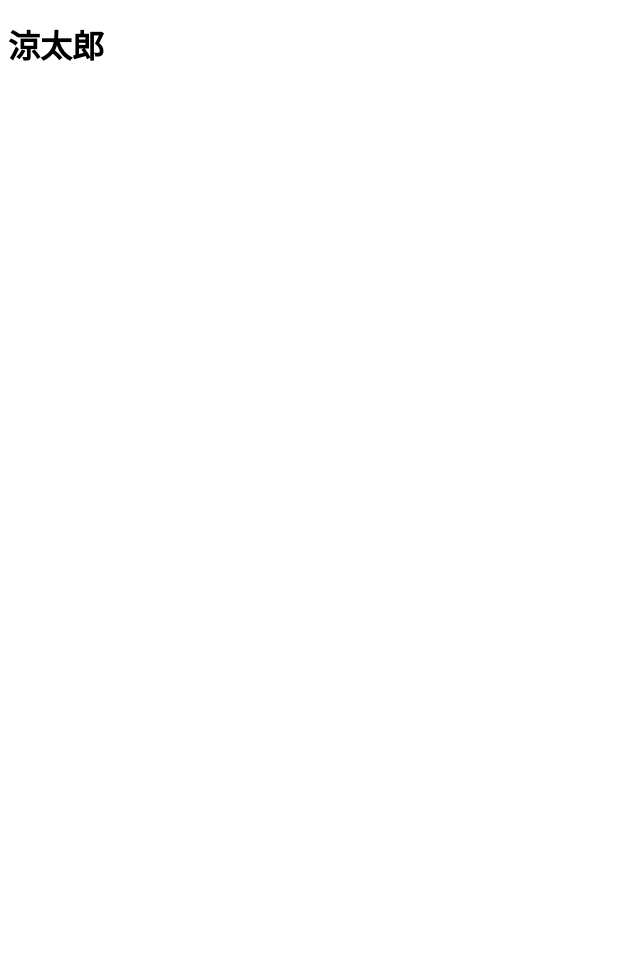
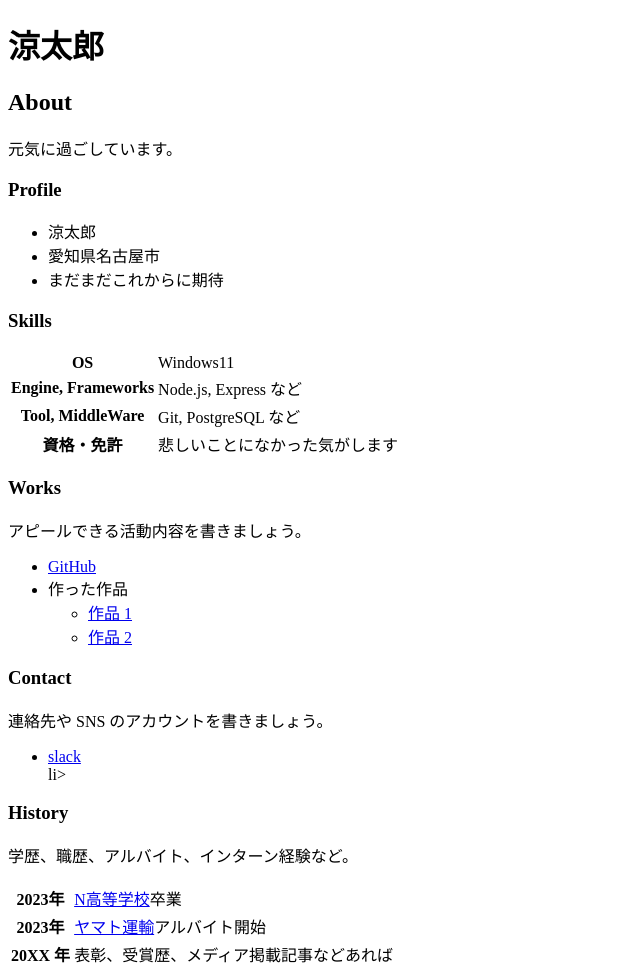
Before and after one commit to ryotaro822/ryotaro822.github.io, a plain HTML site: page index.html in a window 1280 px wide. Shown: the whole page, without its empty margins (0-640 px from the left). Before the commit the page ends 800 px from the top, so only its background shows below. Drawn offline with Linux system fonts and the light colour scheme.

Commit message:
変更後

```diff
--- a/index.html
+++ b/index.html
@@ -7,5 +7,75 @@
   </head>
   <body>
     <h1>涼太郎</h1>
+
+    <h2>About</h2>
+    <p>
+      元気に過ごしています。
+
+    </p>
+
+    <h3>Profile</h3>
+    <ul>
+      <li>涼太郎</li>
+      <li>愛知県名古屋市</li>
+      <li>まだまだこれからに期待</li>
+    </ul>
+
+    <h3>Skills</h3>
+    <table>
+      <tr>
+        <th>OS</th>
+        <td>Windows11</td>
+      </tr>
+      <tr>
+        <th>Engine, Frameworks</th>
+        <td>Node.js, Express など</td>
+      </tr>
+      <tr>
+        <th>Tool, MiddleWare</th>
+        <td>Git, PostgreSQL など</td>
+      </tr>
+      <tr>
+        <th>資格・免許</th>
+        <td>悲しいことになかった気がします</td>
+      </tr>
+    </table>
+
+    <h3>Works</h3>
+    <p>アピールできる活動内容を書きましょう。</p>
+    <ul>
+      <li><a href="https://github.com/">GitHub</a></li>
+      <li>
+        作った作品
+        <ul>
+          <li><a href="https://example.com/">作品 1</a></li>
+          <li><a href="https://example.com/">作品 2</a></li>
+        </ul>
+      </li>
+    </ul>
+
+    <h3>Contact</h3>
+    <p>連絡先や SNS のアカウントを書きましょう。</p>
+    <ul>
+      <li><a href="https://zen-student.slack.com/team/U08GX8HPYSZ">slack</a></li>
+     li>
+    </ul>
+
+    <h3>History</h3>
+    <p>学歴、職歴、アルバイト、インターン経験など。</p>
+    <table>
+      <tr>
+        <th>2023年</th>
+        <td><a href="https://nnn.ed.jp/">N高等学校</a>卒業</td>
+      </tr>
+      <tr>
+        <th>2023年</th>
+        <td><a href="https://www.kuronekoyamato.co.jp/">ヤマト運輸</a>アルバイト開始</td>
+      </tr>
+      <tr>
+        <th>20XX 年</th>
+        <td>表彰、受賞歴、メディア掲載記事などあれば</td>
+      </tr>
+    </table>
   </body>
 </html>
```
